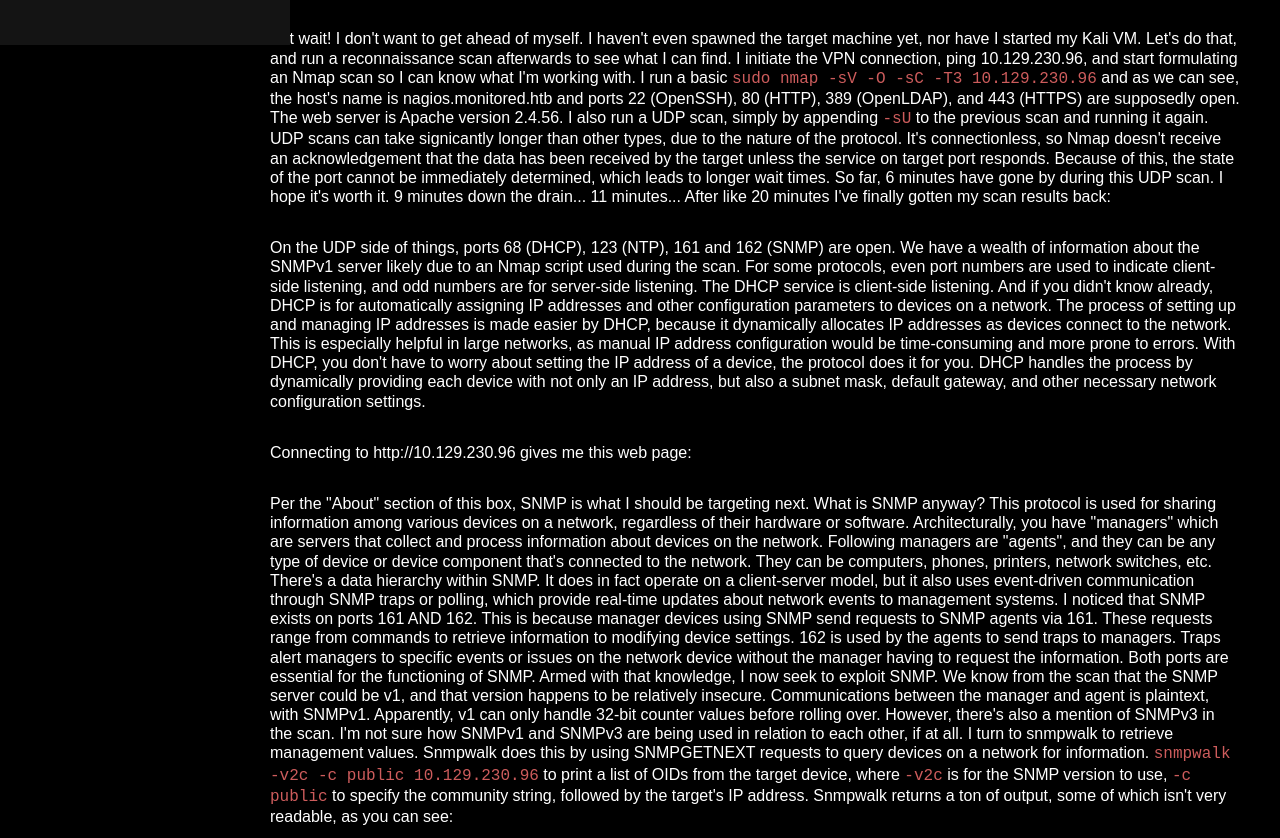
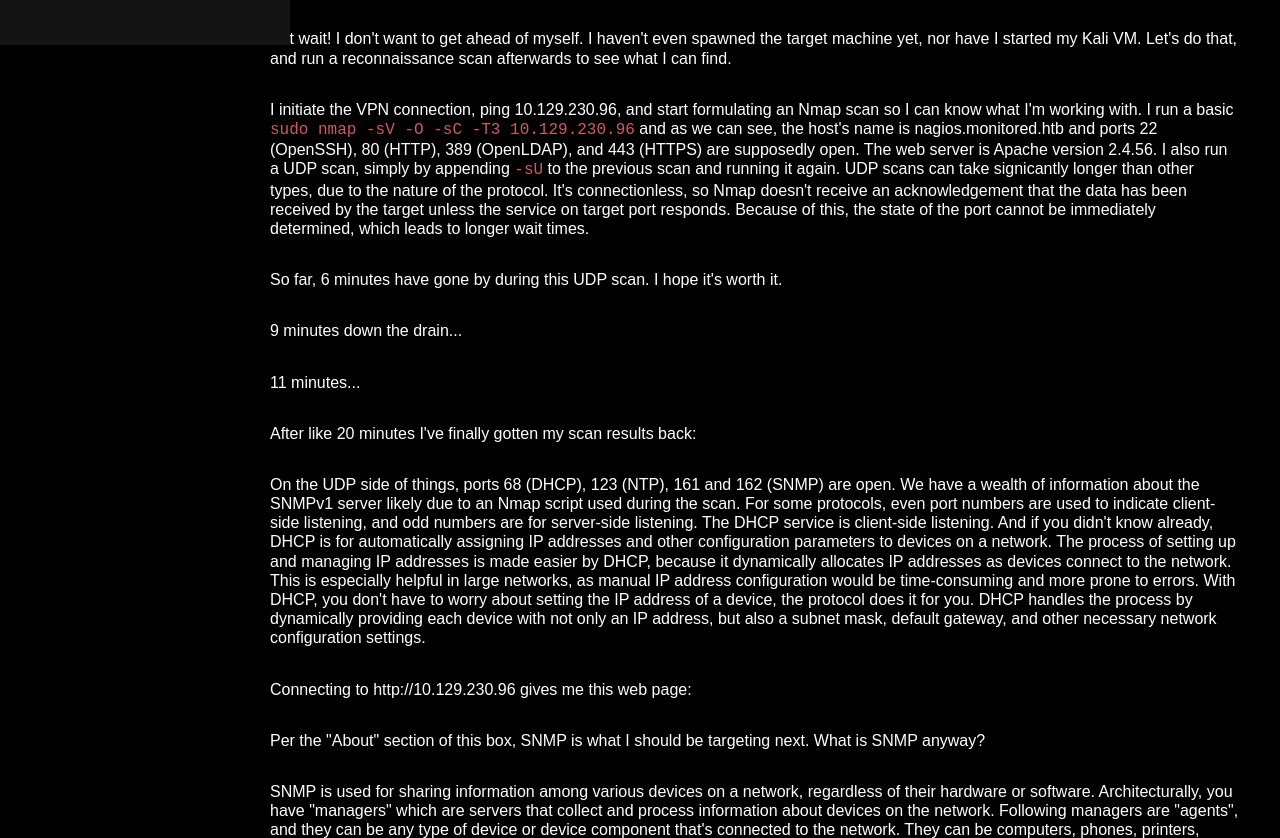
Before and after one commit to net-nomad/net-nomad.github.io, a plain HTML site: page htbmonitored.html in a window 1280 px wide. Shown: the part 795-1633 px from the top of the page. Drawn offline with Linux system fonts and the light colour scheme.

Commit message:
Update htbmonitored.html

```diff
--- a/htbmonitored.html
+++ b/htbmonitored.html
@@ -99,29 +99,18 @@
 
 Nagios has an open-source community that's contributed "thousands of plugins and add-ons", and Nagios projects can be used to build monitoring solutions.
 
-So we have three individual Nagios projects: Nagios Core, Nagios Plugins, and Nagios Mod Gearman, each is distributed as part of the Nagios Core Services Platform (CSP) download for "ease of use" and rapid deployment. You download the Nagios CSP to get access to smart monitoring wizards, informative reports, and insightful dashboards. Interesting so far.
-
-I'm going to take a look at Nagios Core's documentation, as it's described as a "monitoring engine" and just grabs my attention, for some reason.</p>
-        <p>But wait! I don't want to get ahead of myself. I haven't even spawned the target machine yet, nor have I started my Kali VM. Let's do that, and run a reconnaissance scan afterwards to see what I can find.
-
-I initiate the VPN connection, ping 10.129.230.96, and start formulating an Nmap scan so I can know what I'm working with. I run a basic `sudo nmap -sV -O -sC -T3 10.129.230.96` and as we can see, the host's name is nagios.monitored.htb and ports 22 (OpenSSH), 80 (HTTP), 389 (OpenLDAP), and 443 (HTTPS) are supposedly open. The web server is Apache version 2.4.56.
-
-I also run a UDP scan, simply by appending `-sU` to the previous scan and running it again. UDP scans can take signicantly longer than other types, due to the nature of the protocol. It's connectionless, so Nmap doesn't receive an acknowledgement that the data has been received by the target unless the service on target port responds. Because of this, the state of the port cannot be immediately determined, which leads to longer wait times.
-
-So far, 6 minutes have gone by during this UDP scan. I hope it's worth it.
-
-9 minutes down the drain...
-
-11 minutes...
-
-After like 20 minutes I've finally gotten my scan results back:</p>
+So we have three individual Nagios projects: Nagios Core, Nagios Plugins, and Nagios Mod Gearman, each is distributed as part of the Nagios Core Services Platform (CSP) download for "ease of use" and rapid deployment. You download the Nagios CSP to get access to smart monitoring wizards, informative reports, and insightful dashboards. Interesting so far. I'm going to take a look at Nagios Core's documentation, as it's described as a "monitoring engine" and just grabs my attention, for some reason.</p>
+        <p>But wait! I don't want to get ahead of myself. I haven't even spawned the target machine yet, nor have I started my Kali VM. Let's do that, and run a reconnaissance scan afterwards to see what I can find.</p>
+        <p>I initiate the VPN connection, ping 10.129.230.96, and start formulating an Nmap scan so I can know what I'm working with. I run a basic `sudo nmap -sV -O -sC -T3 10.129.230.96` and as we can see, the host's name is nagios.monitored.htb and ports 22 (OpenSSH), 80 (HTTP), 389 (OpenLDAP), and 443 (HTTPS) are supposedly open. The web server is Apache version 2.4.56. I also run a UDP scan, simply by appending `-sU` to the previous scan and running it again. UDP scans can take signicantly longer than other types, due to the nature of the protocol. It's connectionless, so Nmap doesn't receive an acknowledgement that the data has been received by the target unless the service on target port responds. Because of this, the state of the port cannot be immediately determined, which leads to longer wait times.</p>
+        <p>So far, 6 minutes have gone by during this UDP scan. I hope it's worth it.</p>
+        <p>9 minutes down the drain...</p>
+        <p>11 minutes...</p>
+        <p>After like 20 minutes I've finally gotten my scan results back:</p>
         <p>On the UDP side of things, ports 68 (DHCP), 123 (NTP), 161 and 162 (SNMP) are open. We have a wealth of information about the SNMPv1 server likely due to an Nmap script used during the scan.
-
 For some protocols, even port numbers are used to indicate client-side listening, and odd numbers are for server-side listening. The DHCP service is client-side listening. And if you didn't know already, DHCP is for automatically assigning IP addresses and other configuration parameters to devices on a network. The process of setting up and managing IP addresses is made easier by DHCP, because it dynamically allocates IP addresses as devices connect to the network. This is especially helpful in large networks, as manual IP address configuration would be time-consuming and more prone to errors. With DHCP, you don't have to worry about setting the IP address of a device, the protocol does it for you. DHCP handles the process by dynamically providing each device with not only an IP address, but also a subnet mask, default gateway, and other necessary network configuration settings.</p>
         <p>Connecting to http://10.129.230.96 gives me this web page:</p>
-        <p>Per the "About" section of this box, SNMP is what I should be targeting next. What is SNMP anyway?
-
-This protocol is used for sharing information among various devices on a network, regardless of their hardware or software. Architecturally, you have "managers" which are servers that collect and process information about devices on the network. Following managers are "agents", and they can be any type of device or device component that's connected to the network. They can be computers, phones, printers, network switches, etc. There's a data hierarchy within SNMP. It does in fact operate on a client-server model, but it also uses event-driven communication through SNMP traps or polling, which provide real-time updates about network events to management systems.
+        <p>Per the "About" section of this box, SNMP is what I should be targeting next. What is SNMP anyway?</p>
+        <p>SNMP is used for sharing information among various devices on a network, regardless of their hardware or software. Architecturally, you have "managers" which are servers that collect and process information about devices on the network. Following managers are "agents", and they can be any type of device or device component that's connected to the network. They can be computers, phones, printers, network switches, etc. There's a data hierarchy within SNMP. It does in fact operate on a client-server model, but it also uses event-driven communication through SNMP traps or polling, which provide real-time updates about network events to management systems.
 
 I noticed that SNMP exists on ports 161 AND 162. This is because manager devices using SNMP send requests to SNMP agents via 161. These requests range from commands to retrieve information to modifying device settings. 162 is used by the agents to send traps to managers. Traps alert managers to specific events or issues on the network device without the manager having to request the information. Both ports are essential for the functioning of SNMP.
 
```
